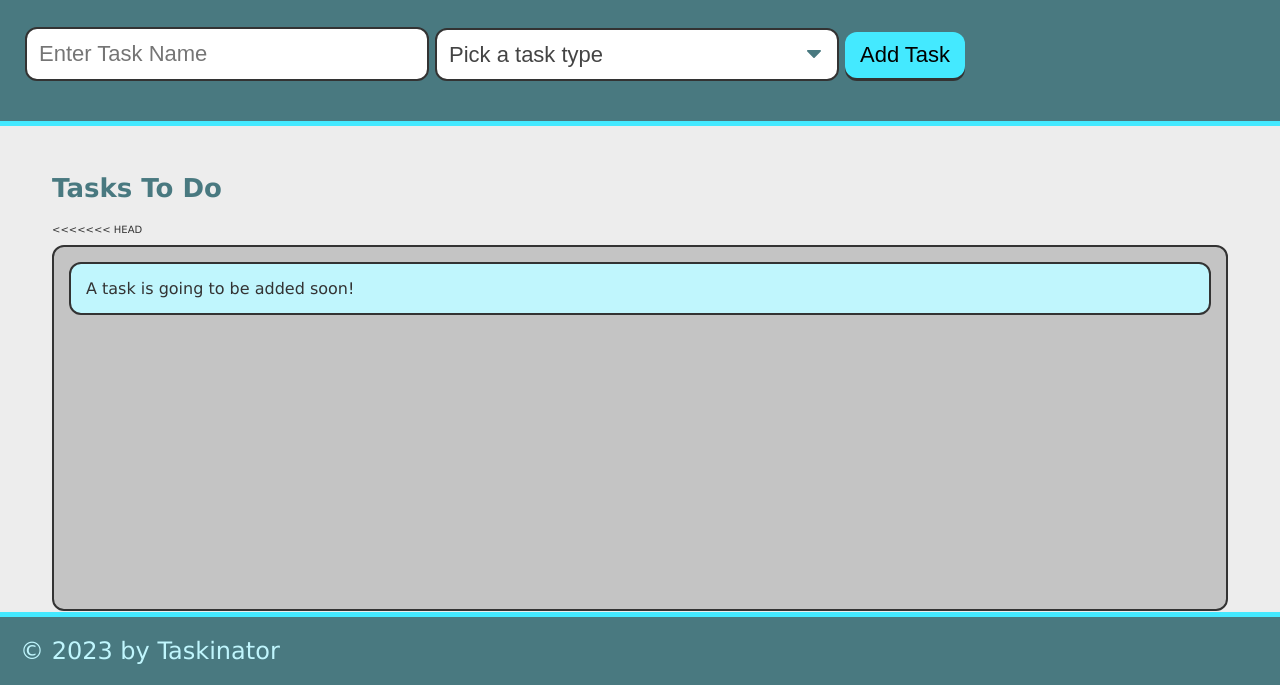
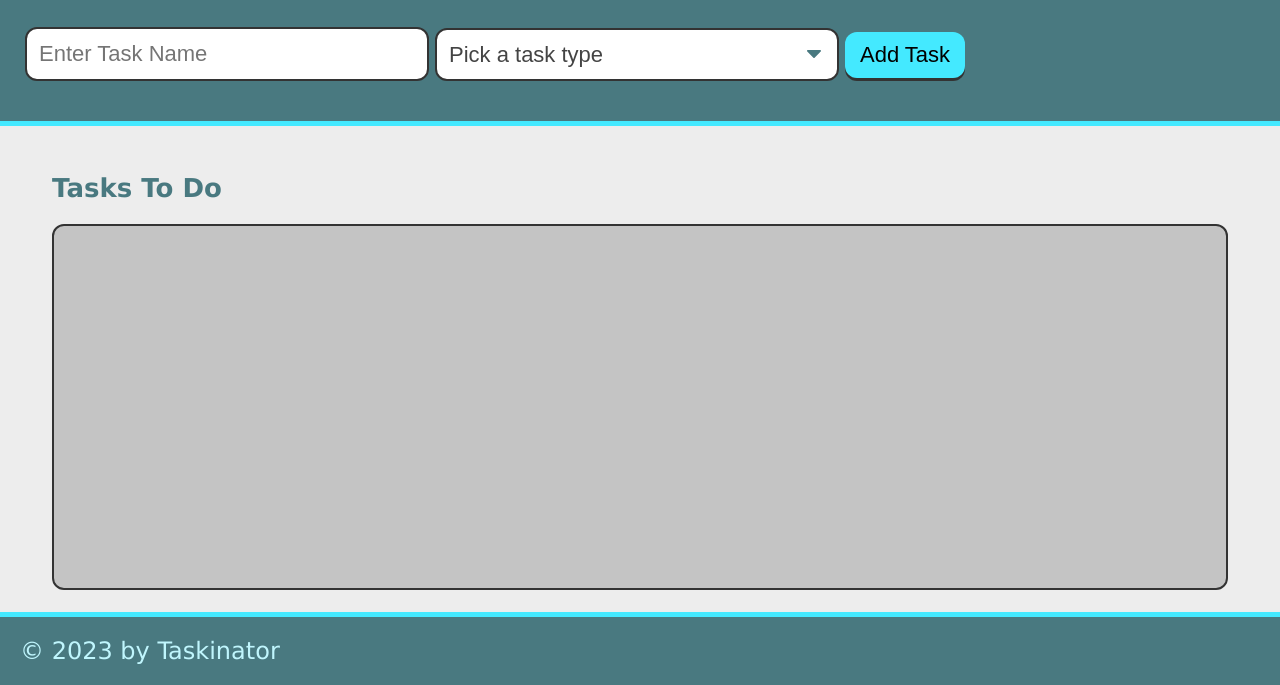
Before and after one commit to projectperfect/taskinator, a plain HTML site: page index.html in a window 1280 px wide. Shown: the part 115-800 px from the top of the page. Drawn offline with Linux system fonts and the light colour scheme.

Commit message:
recent changes

```diff
--- a/index.html
+++ b/index.html
@@ -32,13 +32,7 @@
     <main class="page-content">
       <section class="task-list-wrapper">
         <h2 class="list-title">Tasks To Do</h2>
-<<<<<<< HEAD
-        <ul class="task-list" id="tasks-to-do">
-          <li class="task-item">A task is going to be added soon!</li>
-        </ul>
-=======
         <ul class="task-list" id="tasks-to-do"></ul>
->>>>>>> develop
       </section>
     </main>
 
```
